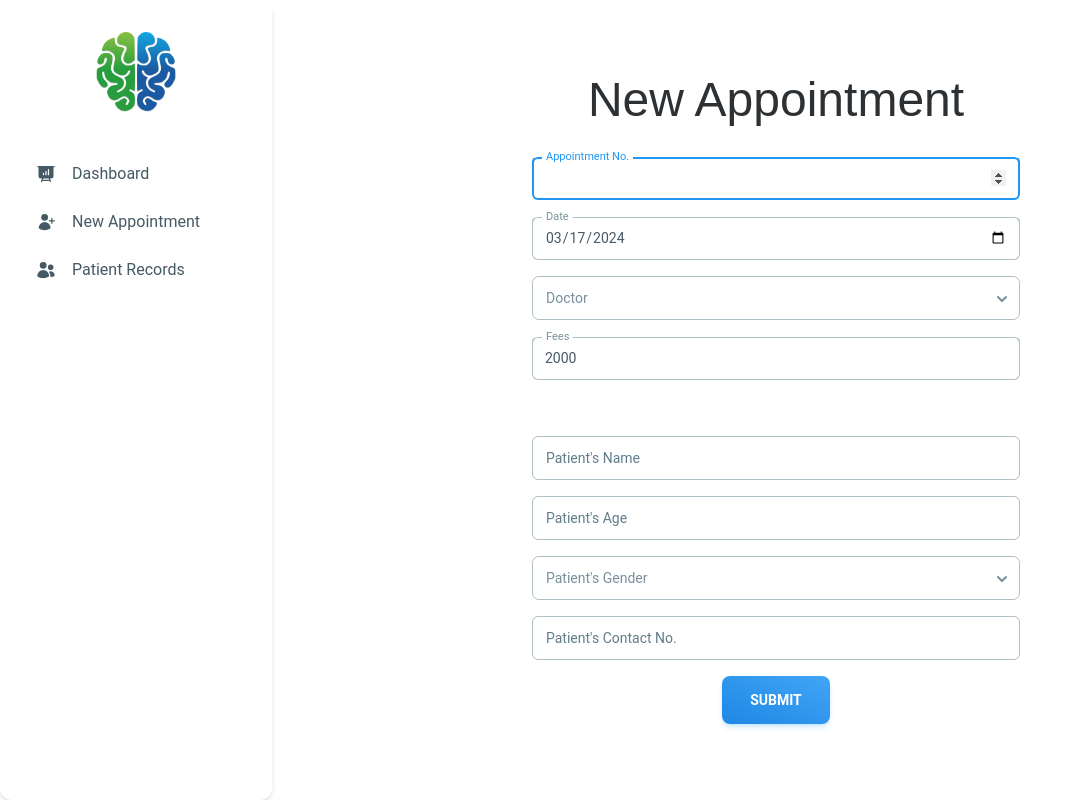
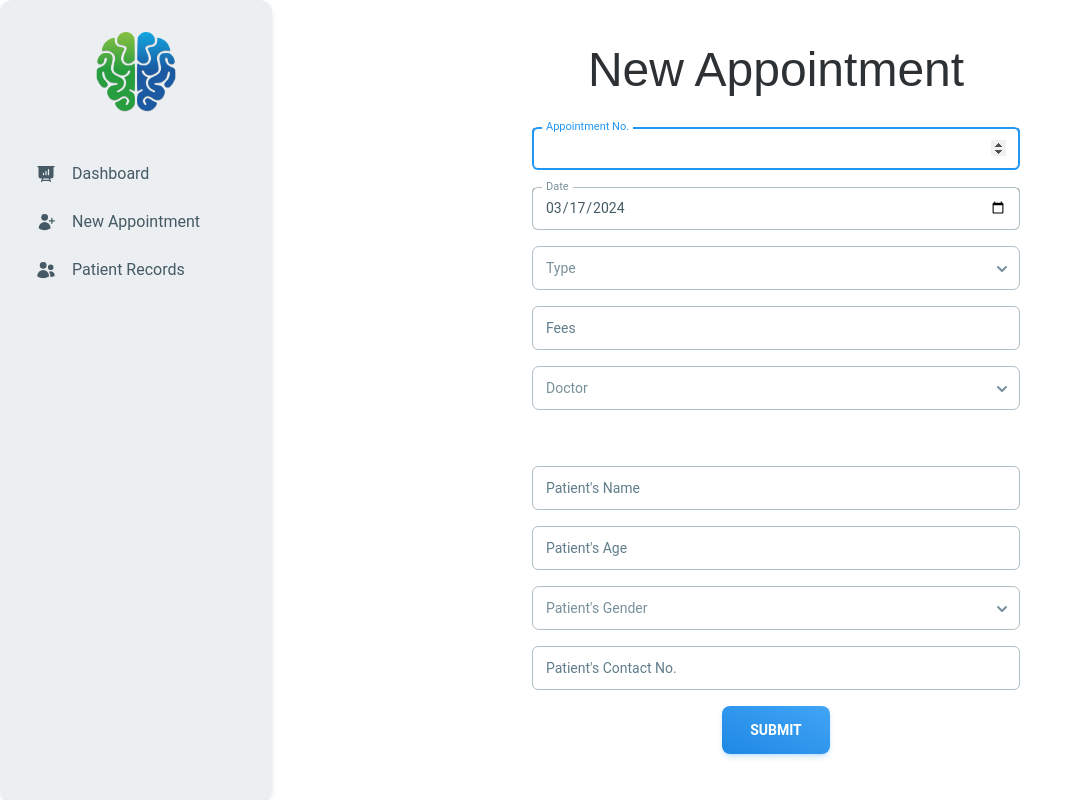
Before and after one commit to Khizer30/OpenHIMS, a Next.js app: page /appointment in a window 1280 px wide. Shown: the whole page, without its empty margins (0-1083 px from the left). Built offline with nearby package versions, Linux system fonts and the light colour scheme.

Commit message:
v0.02
*Appointment Form Updated

```diff
--- /dev/null
+++ b/app/print/page.tsx
@@ -0,0 +1,19 @@
+import { type Metadata } from "next";
+
+// Metadata
+export const metadata: Metadata =
+{
+  title: "OpenHIMS | Print",
+  keywords: ["OpenHIMS", "Print"]
+};
+
+// Page
+export default function Page(): JSX.Element
+{
+  return (
+    <>
+      <div className=" w-full p-4 flex flex-col justify-center items-center">
+      </div>
+    </>
+  );
+}
--- a/components/Forms/Appointment.tsx
+++ b/components/Forms/Appointment.tsx
@@ -31,7 +31,7 @@ export default function Form(): JSX.Element
         target="_self"
         encType="application/x-www-form-urlencoded"
         autoComplete="off"
-        className=" w-3/4 md:w-1/2"
+        className=" w-1/2"
         onSubmit={ handleSubmit }
       >
 
@@ -46,7 +46,6 @@ export default function Form(): JSX.Element
             autoFocus
             value={ inputs.id || "" }
             onChange={ handleChange }
-            crossOrigin={ undefined }
           />
         </div>
 
@@ -60,22 +59,22 @@ export default function Form(): JSX.Element
             color="blue"
             value={ inputs.date }
             onChange={ handleChange }
-            crossOrigin={ undefined }
           />
         </div>
 
         <div className=" my-4">
           <Select
-            name="doctor"
-            label="Doctor"
-            placeholder="Doctor"
+            name="type"
+            label="Type"
             variant="outlined"
             size="lg"
             color="blue"
-            value={ inputs.doctor }
-            onChange={ (val: string | undefined) => setInputs((x: Appointment) => ({ ...x, doctor: val || "" })) }
+            value={ inputs.type }
+            onChange={ (val: string | undefined) => setInputs((x: Appointment) => ({ ...x, type: val || "" })) }
           >
-            <Option value="Asad Ali Owaisi"> Dr. Asad Ali Owaisi </Option>
+            <Option value="Consultation"> Consultation </Option>
+            <Option value="Procedure"> Procedure </Option>
+            <Option value="ECG"> ECG </Option>
           </Select>
         </div>
 
@@ -89,8 +88,22 @@ export default function Form(): JSX.Element
             color="blue"
             value={ inputs.fees || "" }
             onChange={ handleChange }
-            crossOrigin={ undefined }
           />
+        </div>
+
+        <div className=" my-4">
+          <Select
+            name="doctor"
+            label="Doctor"
+            variant="outlined"
+            size="lg"
+            color="blue"
+            value={ inputs.doctor }
+            onChange={ (val: string | undefined) => setInputs((x: Appointment) => ({ ...x, doctor: val || "" })) }
+          >
+            <Option value="None"> None </Option>
+            <Option value="Asad Ali Owaisi"> Dr. Asad Ali Owaisi </Option>
+          </Select>
         </div>
 
         <br />
@@ -105,7 +118,6 @@ export default function Form(): JSX.Element
             color="blue"
             value={ inputs.name }
             onChange={ handleChange }
-            crossOrigin={ undefined }
           />
         </div>
 
@@ -119,7 +131,6 @@ export default function Form(): JSX.Element
             color="blue"
             value={ inputs.age || "" }
             onChange={ handleChange }
-            crossOrigin={ undefined }
           />
         </div>
 
@@ -127,15 +138,14 @@ export default function Form(): JSX.Element
           <Select
             name="gender"
             label="Patient's Gender"
-            placeholder="Patient's Gender"
             variant="outlined"
             size="lg"
             color="blue"
             value={ inputs.gender }
             onChange={ (val: string | undefined) => setInputs((x: Appointment) => ({ ...x, gender: val || "" })) }
           >
-            <Option value="M"> Male </Option>
-            <Option value="F"> Female </Option>
+            <Option value="Male"> Male </Option>
+            <Option value="Female"> Female </Option>
           </Select>
         </div>
 
@@ -149,14 +159,12 @@ export default function Form(): JSX.Element
             color="blue"
             value={ inputs.phone }
             onChange={ handleChange }
-            crossOrigin={ undefined }
           />
         </div>
 
         <div className=" my-4 flex justify-center items-center">
           <Button
             type="submit"
-            placeholder=""
             variant="gradient"
             size="lg"
             color="blue"
--- a/components/Sidebar.tsx
+++ b/components/Sidebar.tsx
@@ -10,7 +10,7 @@ import logo from "@images/clinic.webp";
 export default function Sidebar()
 {
   return (
-    <Card className=" h-screen max-w-[20rem] p-4">
+    <Card className=" h-screen max-w-[20rem] p-4 bg-blue-gray-50">
       <div className=" mb-4 p-4 flex justify-center items-center">
         <Image
           src={ logo }
--- a/lib/lib.ts
+++ b/lib/lib.ts
@@ -8,7 +8,7 @@ const appointmentObj: Appointment =
   date: new Date().toISOString().slice(0, 10),
   doctor: "",
   type: "",
-  fees: 2000,
+  fees: 0,
 
   name: "",
   age: 0,
--- a/package.json
+++ b/package.json
@@ -16,6 +16,7 @@
     "@heroicons/react": "^2.0.18",
     "@material-tailwind/react": "^2.1.9",
     "next": "14.1.0",
+    "puppeteer": "^22.5.0",
     "react": "^18",
     "react-dom": "^18",
     "sharp": "^0.33.2"
@@ -23,8 +24,9 @@
   "devDependencies":
   {
     "@types/node": "^20",
-    "@types/react": "18.2.42",
+    "@types/react": "18.2.19",
     "@types/react-dom": "^18",
+    "@types/puppeteer": "^7.0.4",
 
     "autoprefixer": "^10.0.1",
     "postcss": "^8",
```
Also changed, not shown: 1 other file (tests, documents, lock files or other folders).
